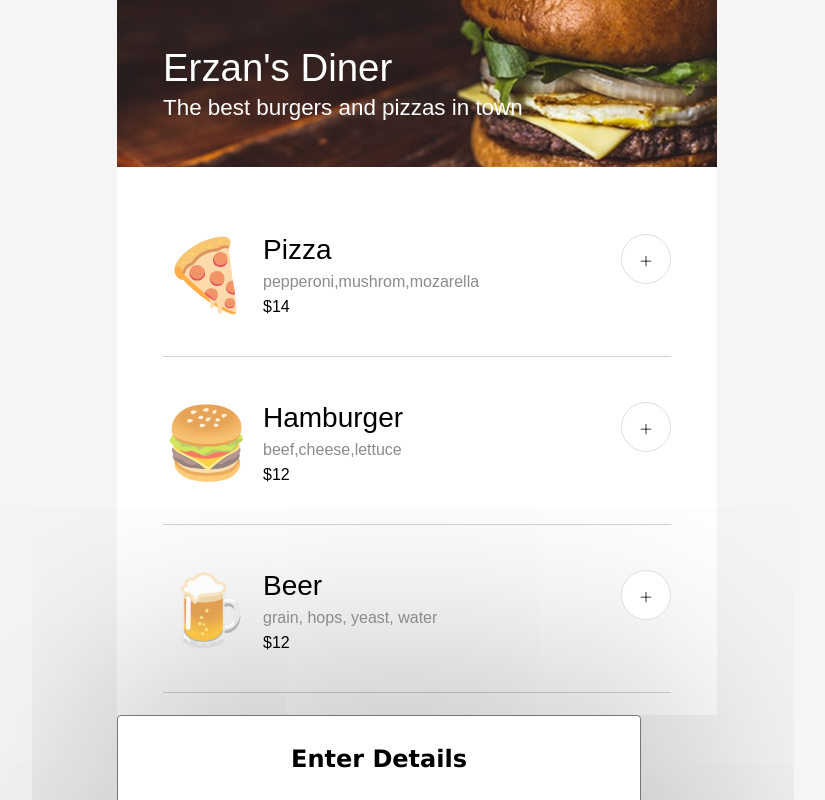
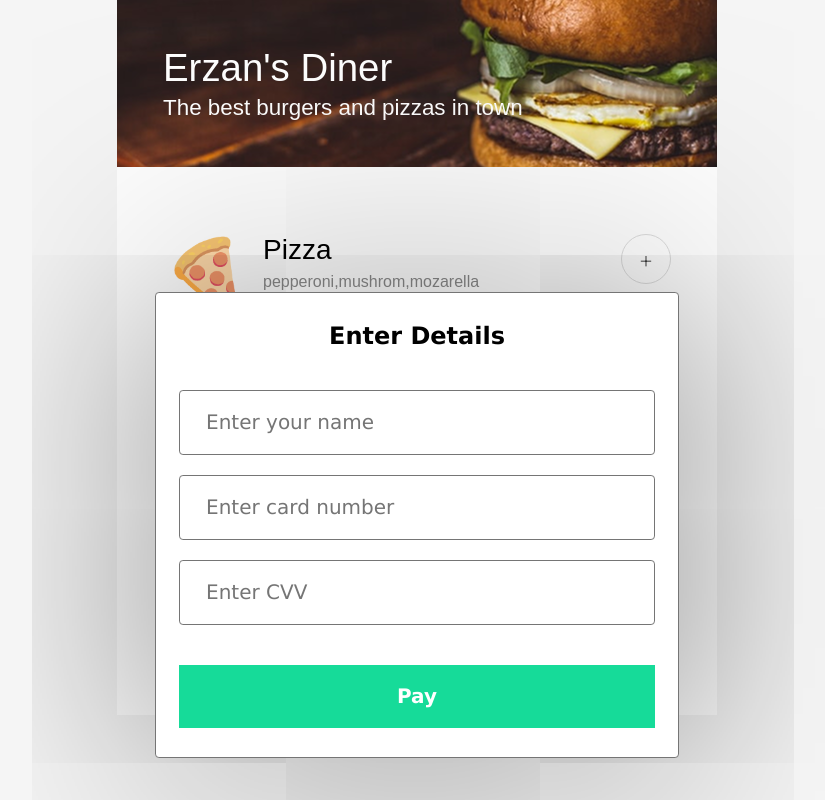
Before and after one commit to erzanthedev/mobile-ordering-app, a website with bundled scripts: page index.html in a window 1280 px wide. Shown: the top 800 px of the page, without its empty margins (223-1048 px from the left). Built offline with nearby package versions, Linux system fonts and the light colour scheme; a web font is replaced by a local one.

Commit message:
added styling to center payment form

```diff
--- a/index.css
+++ b/index.css
@@ -7,6 +7,7 @@ body {
   font-family: "Smythe", sans-serif;
   max-width: 600px;
   background: whitesmoke;
+  position: relative;
 }
 
 /* Typography */
@@ -197,6 +198,9 @@ main {
 
 /* Payment Form */
 .payment-form {
+  position: absolute;
+  top: 292px;
+  left: 38px;
   width: 524px;
   text-align: center;
   display: flex;
@@ -232,6 +236,7 @@ main {
   background-color: #16db99;
   color: white;
   border: none;
+  cursor: pointer;
 }
 
 .submit-btn:hover {
```
